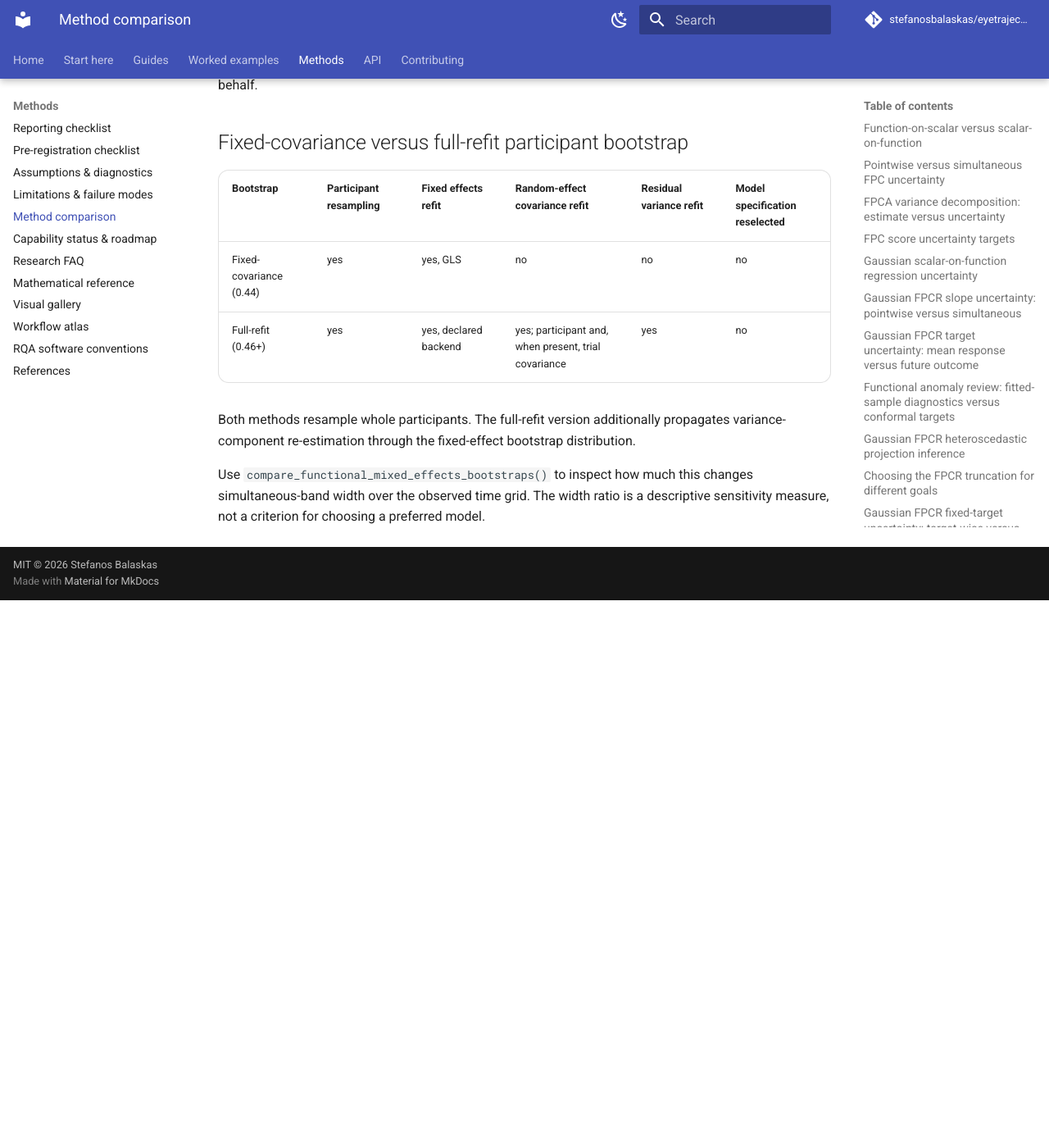
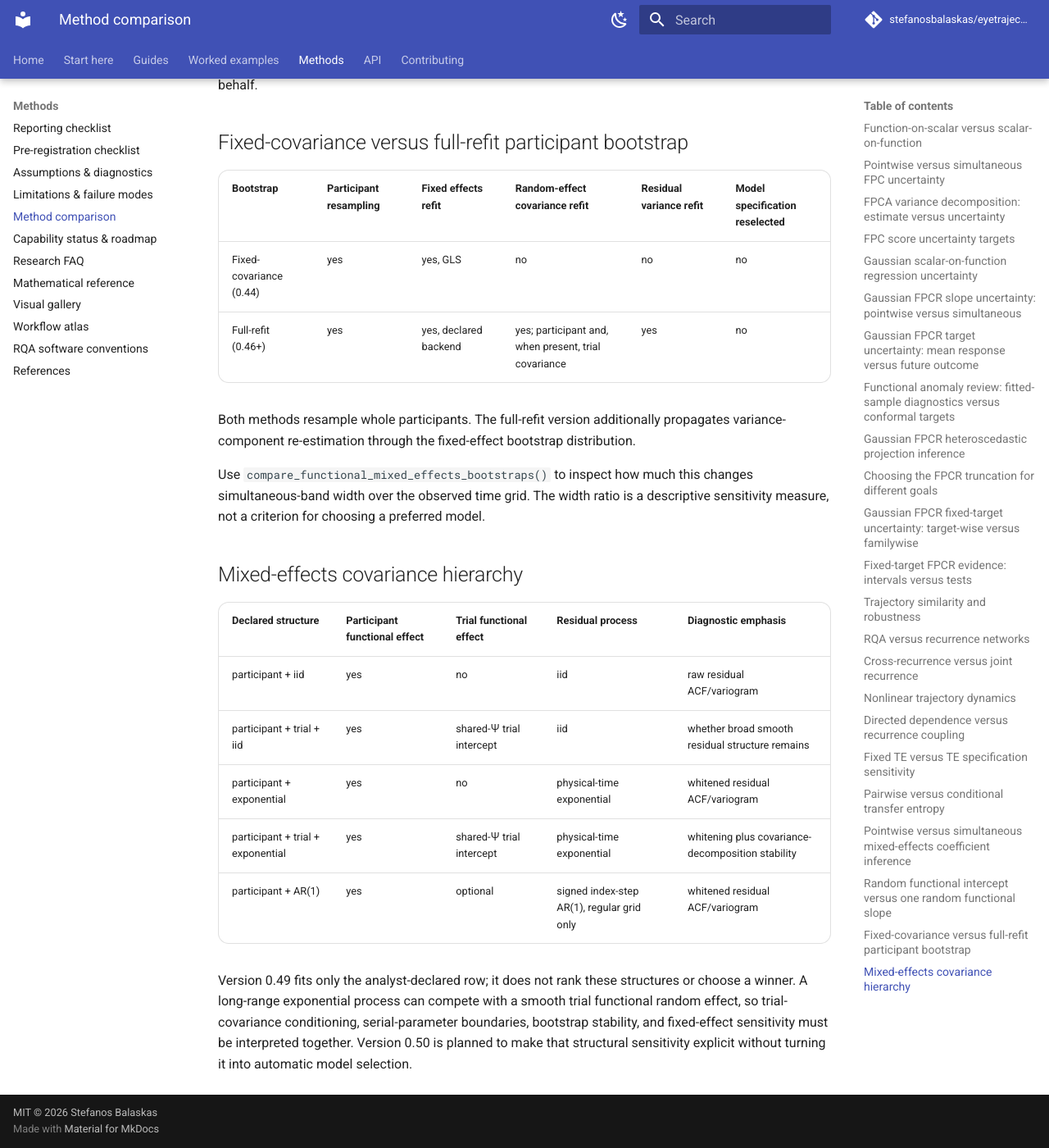
Before and after one commit to stefanosbalaskas/eyetrajectoriespy, an MkDocs documentation site: the page built from docs/methods/method-comparison.md, in a window 1280 px wide and 1400 px high, scrolled down 12870 px. Shown: the whole window at 82% size. Built offline with MkDocs 1.6.1 and Material for MkDocs 9.7.7, drawn with Linux system fonts in a browser that asks for light colours; comment, search, counter and statistics services are not loaded; before the commit the page ends 13602 px from its top, so only the background shows below that.

Commit message:
Add 0.49 covariance hierarchy to method comparison

```diff
--- a/docs/methods/method-comparison.md
+++ b/docs/methods/method-comparison.md
@@ -285,3 +285,20 @@ Use `compare_functional_mixed_effects_bootstraps()` to inspect how much this
 changes simultaneous-band width over the observed time grid. The width ratio is
 a descriptive sensitivity measure, not a criterion for choosing a preferred
 model.
+
+## Mixed-effects covariance hierarchy
+
+| Declared structure | Participant functional effect | Trial functional effect | Residual process | Diagnostic emphasis |
+|---|---|---|---|---|
+| participant + iid | yes | no | iid | raw residual ACF/variogram |
+| participant + trial + iid | yes | shared-Ψ trial intercept | iid | whether broad smooth residual structure remains |
+| participant + exponential | yes | no | physical-time exponential | whitened residual ACF/variogram |
+| participant + trial + exponential | yes | shared-Ψ trial intercept | physical-time exponential | whitening plus covariance-decomposition stability |
+| participant + AR(1) | yes | optional | signed index-step AR(1), regular grid only | whitened residual ACF/variogram |
+
+Version 0.49 fits only the analyst-declared row; it does not rank these
+structures or choose a winner. A long-range exponential process can compete
+with a smooth trial functional random effect, so trial-covariance conditioning,
+serial-parameter boundaries, bootstrap stability, and fixed-effect sensitivity
+must be interpreted together. Version 0.50 is planned to make that structural
+sensitivity explicit without turning it into automatic model selection.
```
